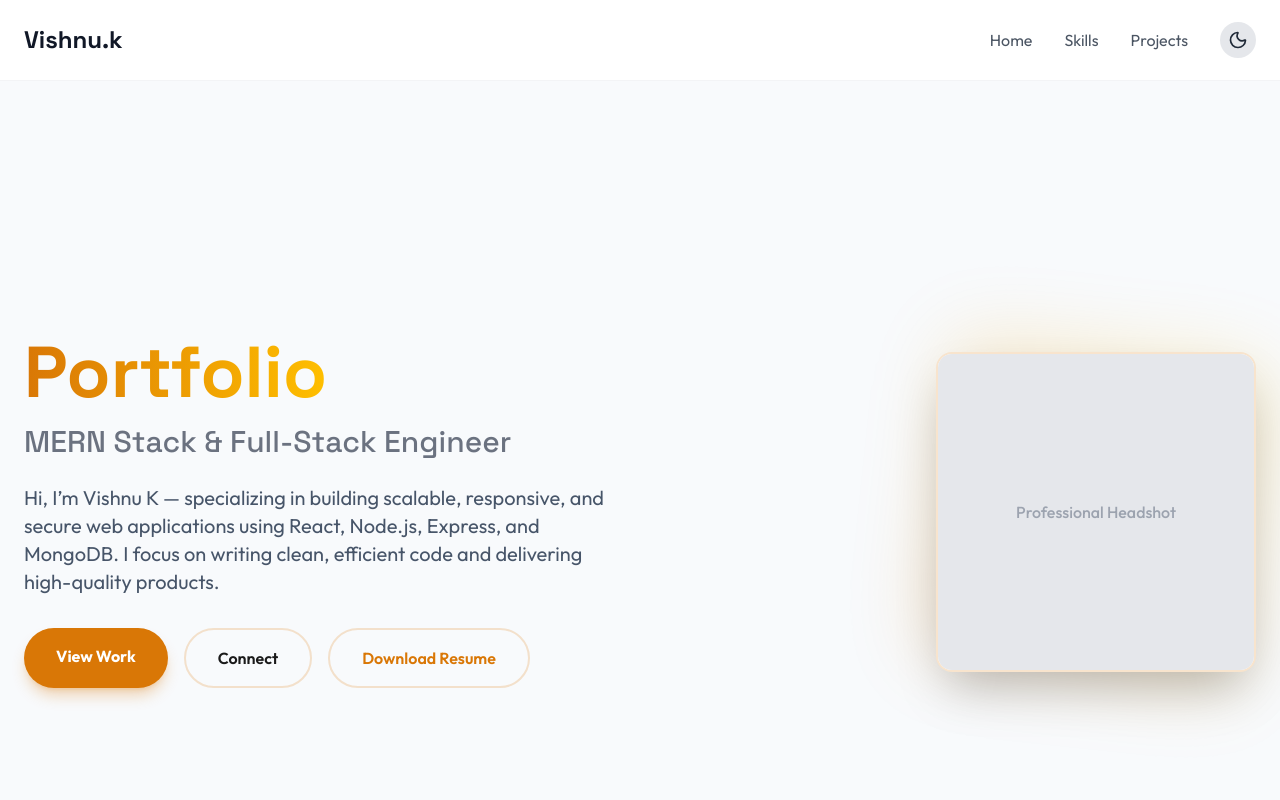
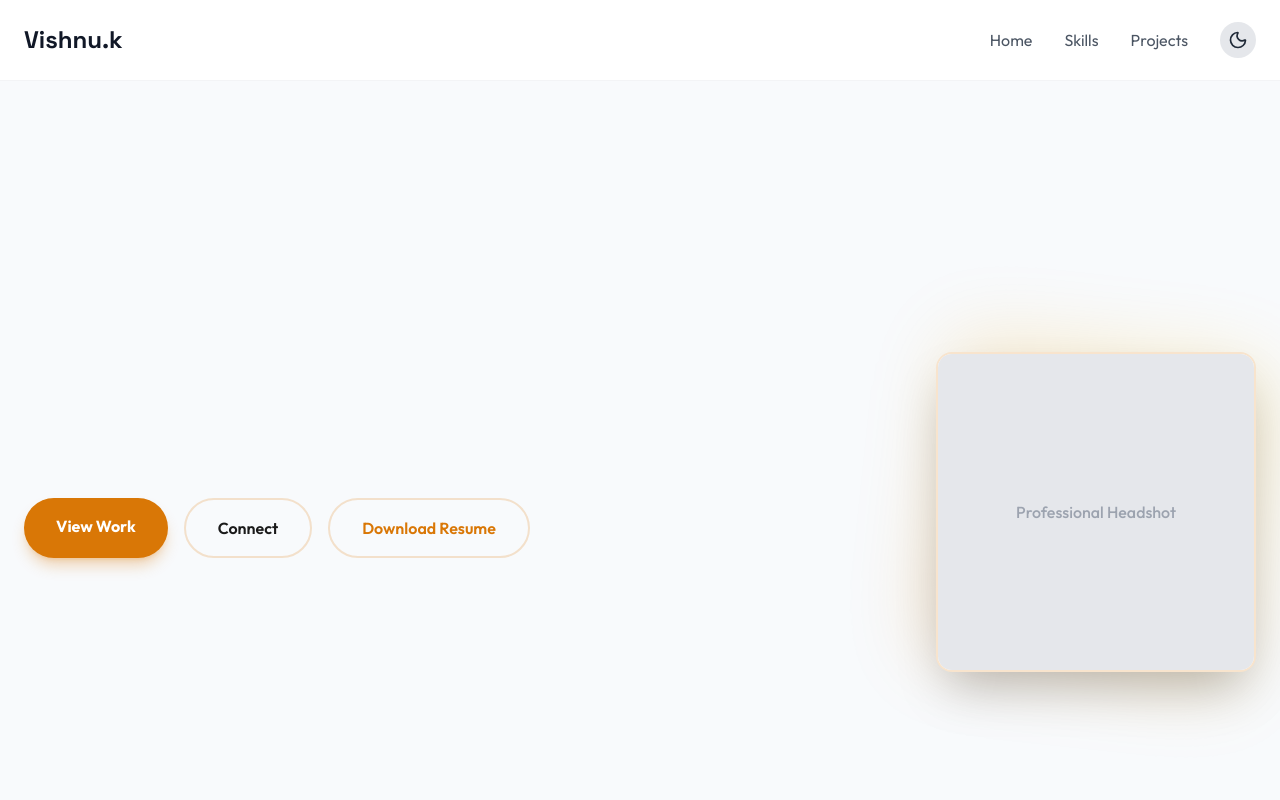
Before and after one commit to Vishnukr0007/portfolio-website-vishnu, a React (Vite) app in the folder client/: page / in a window 1280 px wide. Shown: the top 800 px of the page. Built offline with nearby package versions, Linux system fonts and the light colour scheme; no server answers; the HTML template or start-up script is replaced by a standard one.

Commit message:
feat: add Hero component featuring Framer Motion animations, Redux-driven content, and action buttons.

```diff
--- a/client/src/components/Hero.jsx
+++ b/client/src/components/Hero.jsx
@@ -18,9 +18,9 @@ const Hero = () => {
                             transition={{ duration: 0.5 }}
                             className="text-4xl sm:text-5xl md:text-7xl font-bold font-heading mb-6 leading-tight dark:text-white"
                         >
-                            {contactInfo?.heroTitle?.split(' ')[0]} <span className="text-transparent bg-clip-text bg-gradient-to-r from-primary-light to-primary-dark dark:from-primary-dark dark:to-primary-light">{contactInfo?.heroTitle?.split(' ').slice(1).join(' ') || 'Portfolio'}</span>
+                            {contactInfo?.heroTitle?.split(' ')[0]} <span className="text-transparent bg-clip-text bg-gradient-to-r from-primary-light to-primary-dark dark:from-primary-dark dark:to-primary-light">{contactInfo?.heroTitle?.split(' ').slice(1).join(' ')}</span>
                             <div className="text-2xl sm:text-3xl md:text-3xl mt-4 font-medium text-gray-500 dark:text-text-secondary-dark">
-                                {contactInfo?.heroSubtitle || 'MERN Stack & Full-Stack Engineer'}
+                                {contactInfo?.heroSubtitle}
                             </div>
                         </motion.h1>
 
@@ -30,7 +30,7 @@ const Hero = () => {
                             transition={{ duration: 0.5, delay: 0.2 }}
                             className="text-lg md:text-xl text-text-secondary-light dark:text-text-secondary-dark mb-8 leading-relaxed"
                         >
-                            {contactInfo?.heroDescription || 'Hi, I’m Vishnu K — specializing in building scalable, responsive, and secure web applications using React, Node.js, Express, and MongoDB. I focus on writing clean, efficient code and delivering high-quality products.'}
+                            {contactInfo?.heroDescription}
                         </motion.p>
 
                         <motion.div
```
